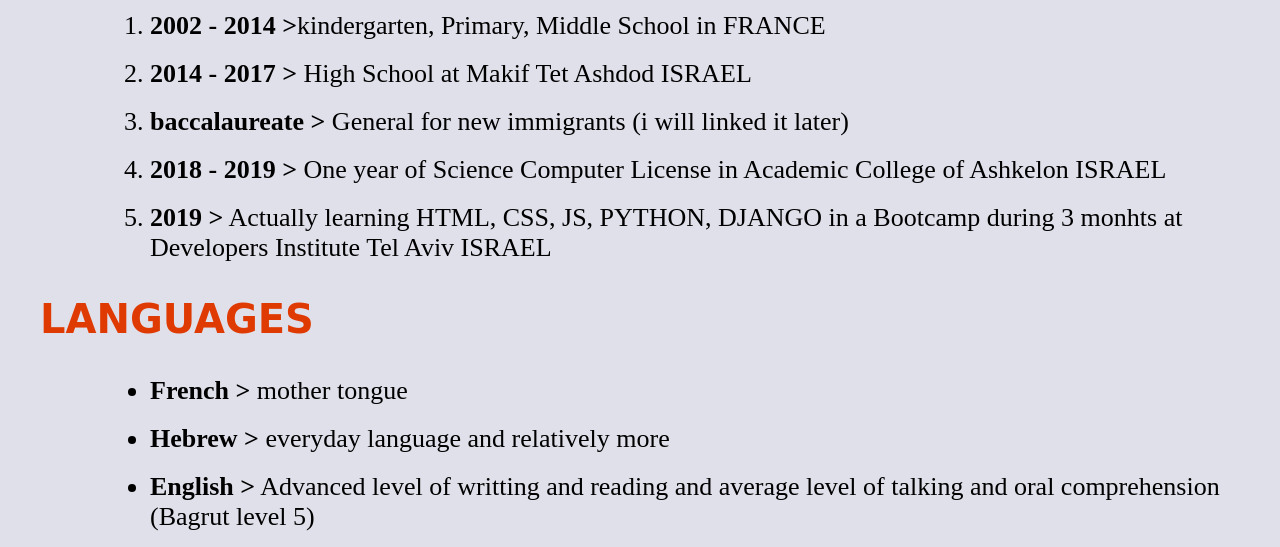
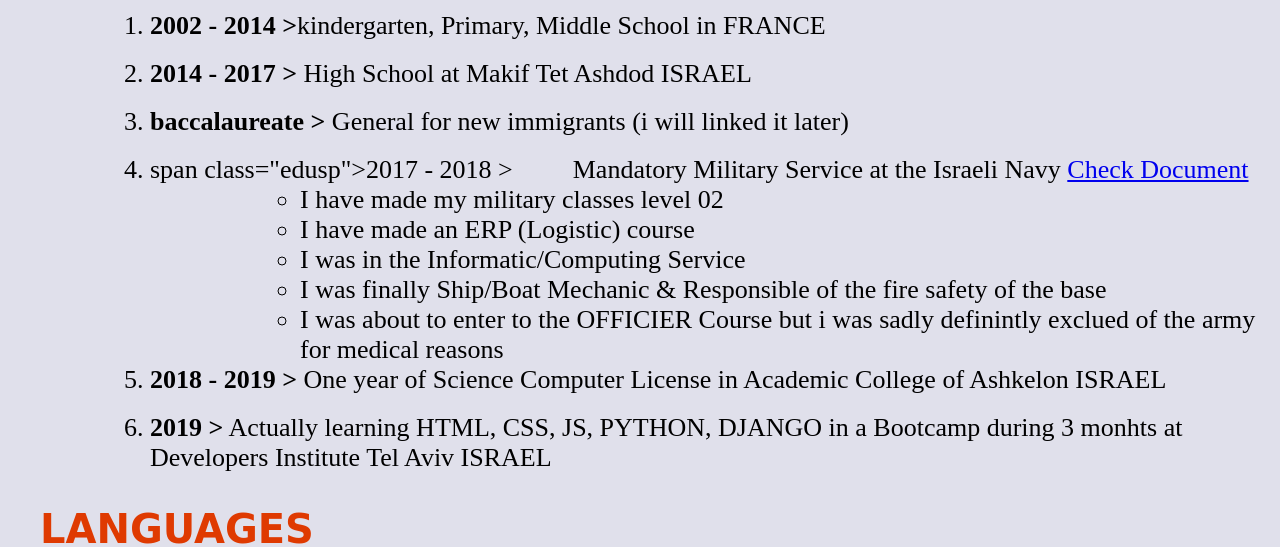
Before and after one commit to Johnrice0174/CV_test, a plain HTML site: page index.html in a window 1280 px wide. Shown: the part 700-1247 px from the top of the page. Drawn offline with Linux system fonts and the light colour scheme; a web font is replaced by a local one.

Commit message:
Update index.html

```diff
--- a/index.html
+++ b/index.html
@@ -33,6 +33,15 @@
 				<li><span class="edusp">2002 - 2014 ></span>kindergarten, Primary, Middle School in FRANCE</li><br>
 				<li><span class="edusp">2014 - 2017 ></span> High School at Makif Tet Ashdod ISRAEL</li><br>
 				<li><span class="edusp">baccalaureate ></span> General for new immigrants (i will linked it later)</li><br>
+				<li>span class="edusp">2017 - 2018 ><label>Mandatory Military Service at the Israeli Navy <a href="https://zupimages.net/up/19/48/y24w.jpg">Check Document</a></label>
+					<ul>
+						<li>I have made my military classes level 02</li>
+						<li>I have made an ERP (Logistic) course</li>
+						<li>I was in the Informatic/Computing Service</li>
+						<li>I was finally Ship/Boat Mechanic & Responsible of the fire safety of the base</li>
+						<li>I was about to enter to the OFFICIER Course but i was sadly definintly exclued of the army for medical reasons</li>
+					</ul>
+				</li>
 				<li><span class="edusp">2018 - 2019 ></span> One year of Science Computer License in Academic College of Ashkelon ISRAEL</li><br>
 				<li><span class="edusp">2019 ></span> Actually learning HTML, CSS, JS, PYTHON, DJANGO in a Bootcamp during 3 monhts at Developers Institute Tel Aviv ISRAEL</li>
 			</ol>
```
